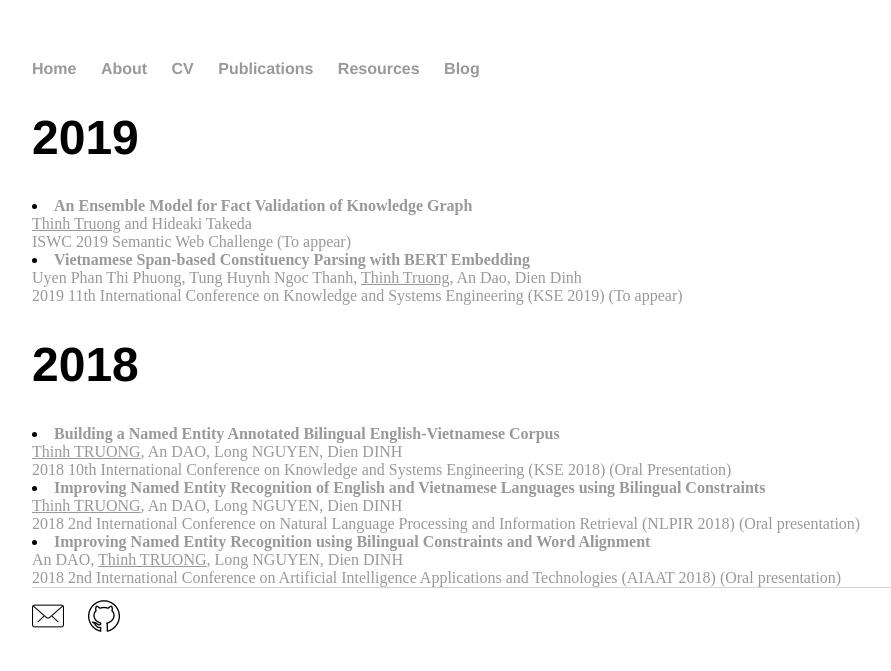
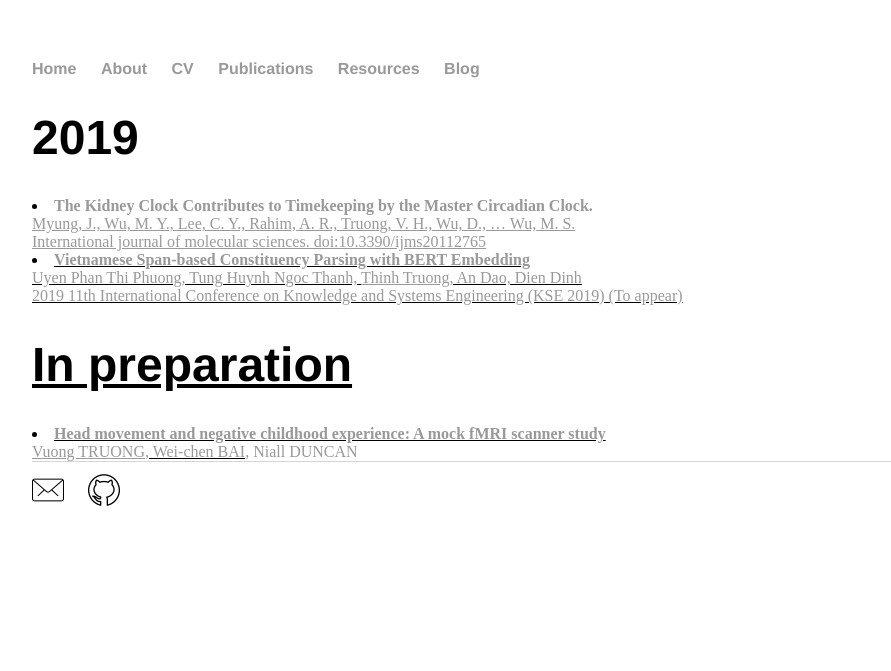
Before and after one commit to thvuongtmu/thvuongtmu.github.io, a Jekyll site: the page built from publications.html, in a window 1280 px wide. Shown: the top 671 px of the page, without its empty margins (160-1051 px from the left). Built offline with Jekyll 4.4.1, drawn with Linux system fonts in a browser that asks for light colours.

Commit message:
publication added

```diff
--- a/publications.html
+++ b/publications.html
@@ -1,14 +1,14 @@
 ---
 layout: default
-title: Thinh Truong
+title: Vuong Truong
 ---
 <div class="blurb">
 	<h1>2019</h1>
   <li>
     <a>
-      <b>An Ensemble Model for Fact Validation of Knowledge Graph</b><br>
-      <u>Thinh Truong</u> and Hideaki Takeda<br>
-      ISWC 2019 Semantic Web Challenge (To appear)
+      <b>The Kidney Clock Contributes to Timekeeping by the Master Circadian Clock. </b><br>
+      <u>Myung, J., Wu, M. Y., Lee, C. Y., Rahim, A. R., Truong, V. H., Wu, D., … Wu, M. S.<br>
+      International journal of molecular sciences. doi:10.3390/ijms20112765
     </a>
   </li>
   <li>
@@ -18,26 +18,12 @@
       2019 11th International Conference on Knowledge and Systems Engineering (KSE 2019) (To appear)
     </a>
   </li>
-	<h1>2018</h1>
+	<h1>In preparation</h1>
   <li>
     <a>
-      <b>Building a Named Entity Annotated Bilingual English-Vietnamese Corpus</b><br>
-      <u>Thinh TRUONG</u>, An DAO, Long NGUYEN, Dien DINH<br>
-      2018 10th International Conference on Knowledge and Systems Engineering (KSE 2018) (Oral Presentation)
+      <b>Head movement and negative childhood experience: A mock fMRI scanner study</b><br>
+      <u>Vuong TRUONG</u>, Wei-chen BAI</u>, Niall DUNCAN <br>
     </a>
   </li>
-  <li>
-    <a>
-      <b>Improving Named Entity Recognition of English and Vietnamese Languages using Bilingual Constraints</b><br>
-      <u>Thinh TRUONG</u>, An DAO, Long NGUYEN, Dien DINH<br>
-      2018 2nd International Conference on Natural Language Processing and Information Retrieval (NLPIR 2018) (Oral presentation)
-    </a>
-  </li>
-  <li>
-    <a>
-      <b>Improving Named Entity Recognition using Bilingual Constraints and Word Alignment</b><br>
-      An DAO, <u>Thinh TRUONG</u>, Long NGUYEN, Dien DINH<br>
-      2018 2nd International Conference on Artificial Intelligence Applications and Technologies (AIAAT 2018) (Oral presentation)
-    </a>
-  </li>
+
 </div><!-- /.blurb -->
```
